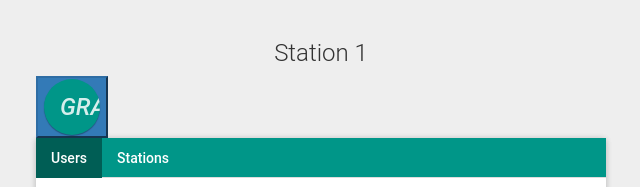
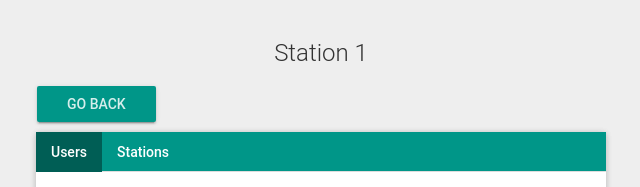
Before and after one commit to nmill128/SapQR, a Flask app: template app/templates/sessionInfo.html in a window 1280 px wide. Shown: the part 60-247 px from the top of the page, without its empty margins (319-959 px from the left). Run offline with Flask 2, Linux system fonts and the light colour scheme; the template is opened without the code that fills it, so the values that code supplies are empty; some libraries are stand-ins or nearby versions.

Commit message:
style back button

```diff
--- a/app/templates/sessionInfo.html
+++ b/app/templates/sessionInfo.html
@@ -2,10 +2,8 @@
 {% block body %}
 <section class="container maxWidthContainer">
 	<h3 class="text-center">Station 1</h3>
-	<div style="height:">
-	<button type="button" class="btn-fab-mini btn-primary" aria-label="Left Align">
-	  <a href="/sessionList" class="btn btn-primary btn-fab"><i class="material-icons">grade</i></a>
-	</button>
+	<div>
+	  <a href="/sessionList" class="btn btn-raised btn-primary">Go Back</a>
 	</div>
 	<div class="panel panel-primary">
 		<ul class="nav nav-tabs">
```
